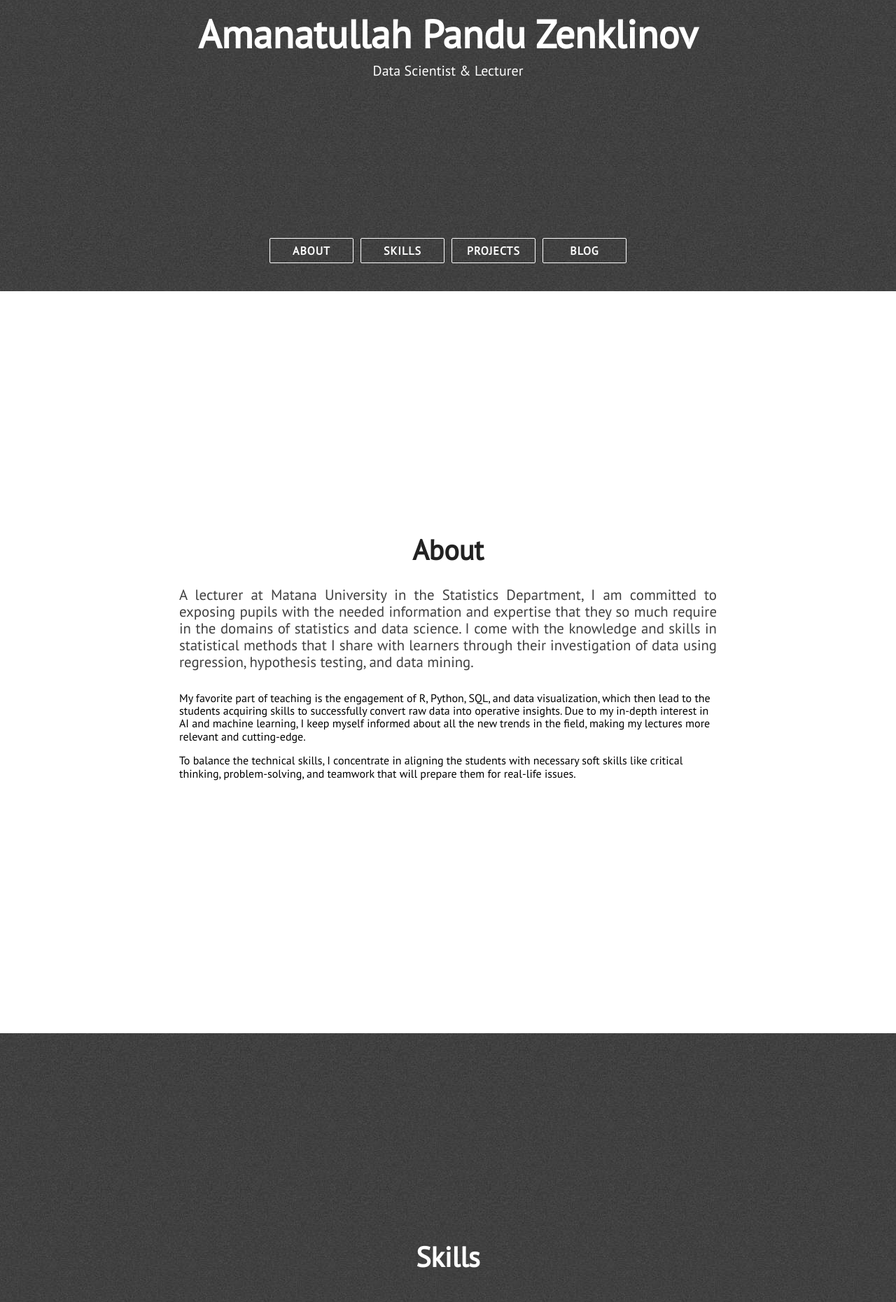
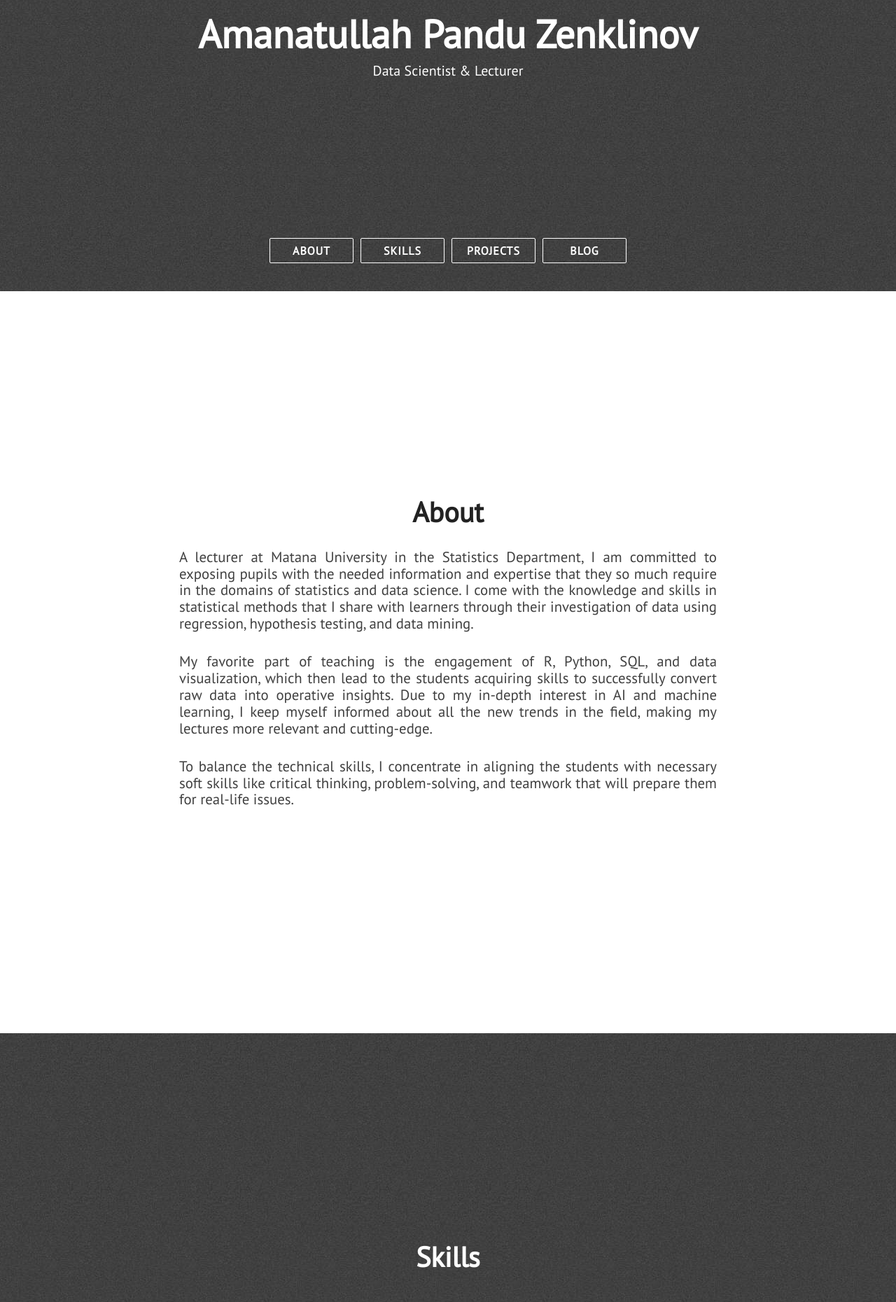
Before and after one commit to zenklinov/portfolio, a Jekyll site: the page built from index.html, in a window 1280 px wide. Shown: the part 484-2344 px from the top of the page at 70% size. Built offline with Jekyll 4.4.1, drawn with Linux system fonts in a browser that asks for light colours; nearby versions of some CDN libraries.

Commit message:
Update about.html

```diff
--- a/_includes/about.html
+++ b/_includes/about.html
@@ -6,8 +6,10 @@
                 A lecturer at Matana University in the Statistics Department, I am committed to exposing pupils with the
 needed information and expertise that they so much require in the domains of statistics and data science. I come with the knowledge and skills in statistical methods that I share with learners through their investigation of data using regression, hypothesis testing, and data mining.
             </p>
+            <p class="paragraph-text justify-text">
                 My favorite part of teaching is the engagement of R, Python, SQL, and data visualization, which then lead to the students acquiring skills to successfully convert raw data into operative insights. Due to my in-depth interest in AI and machine learning, I keep myself informed about all the new trends in the field, making my lectures more relevant and cutting-edge.
             </p>
+            <p class="paragraph-text justify-text">
                 To balance the technical skills, I concentrate in aligning the students with necessary soft skills like critical thinking, problem-solving, and teamwork that will prepare them for real-life issues.
             </p>
         </div>
```
